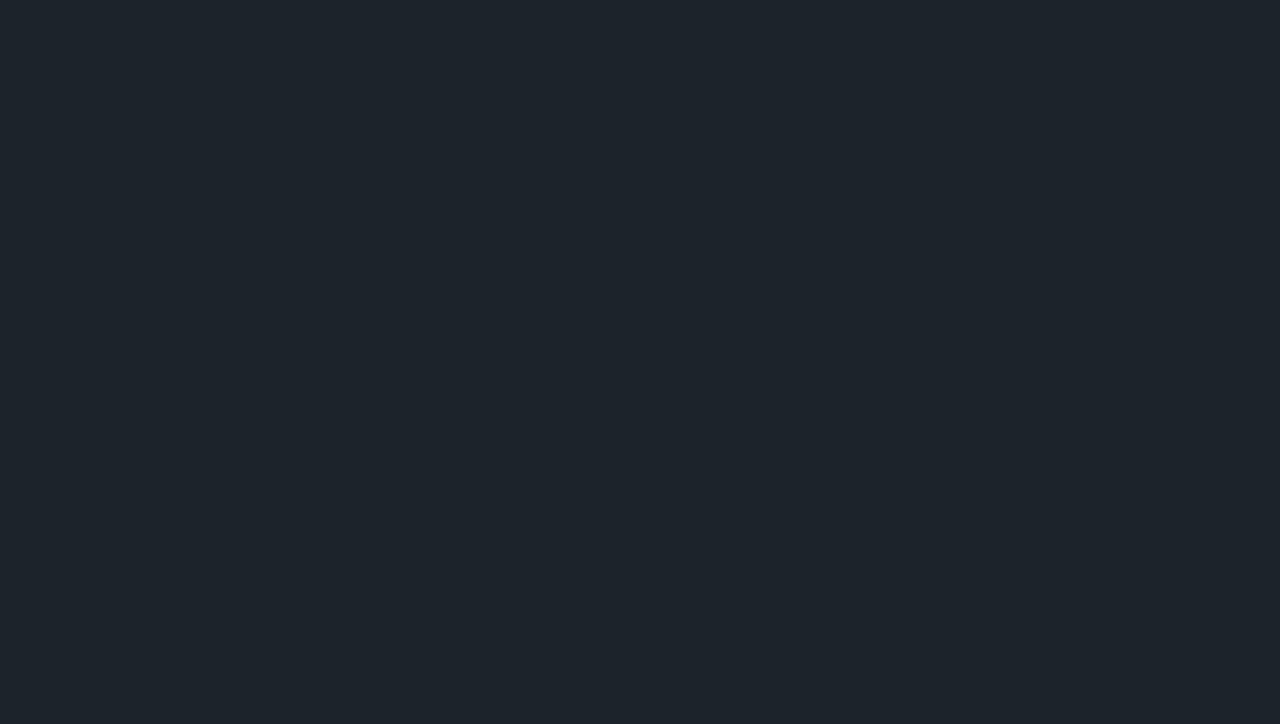
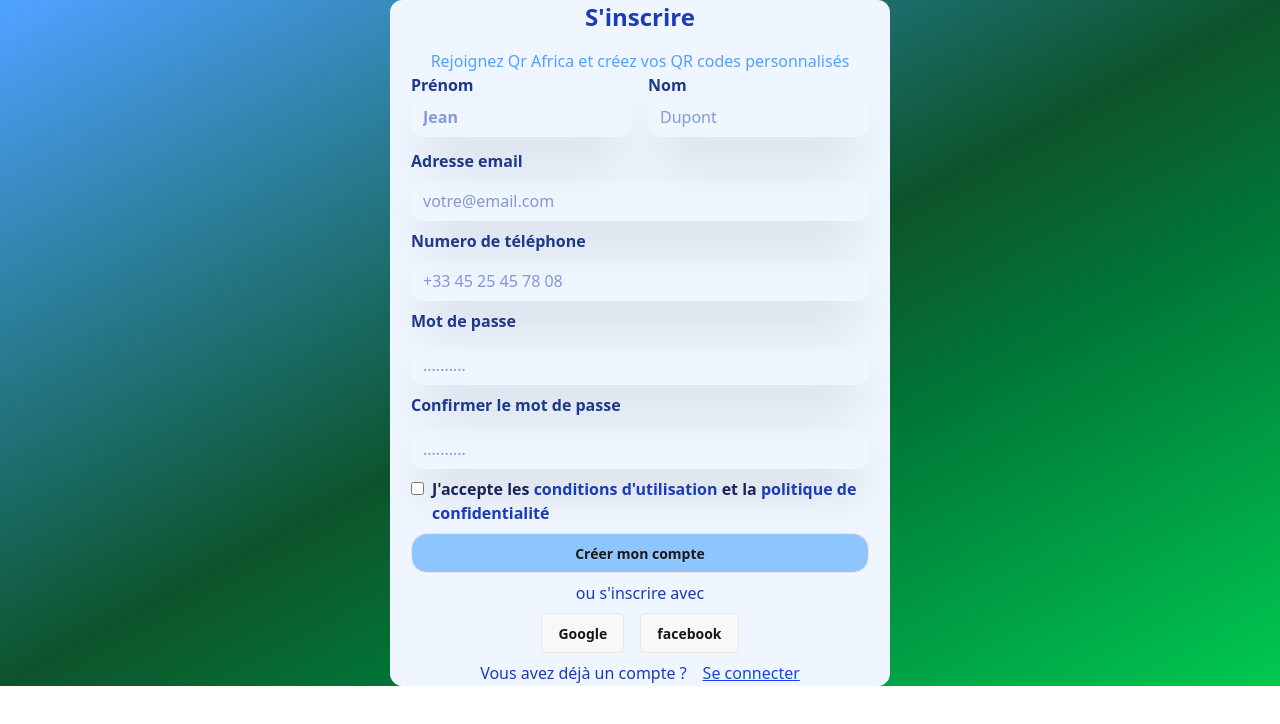
Before and after one commit to Eunock-web/QR-AFRICA-FRONT, a React (Vite) app: page / in a window 1280 px wide. Shown: the top 724 px of the page. Built offline with nearby package versions, Linux system fonts and the light colour scheme.

Commit message:
Implementation du front du Register

```diff
--- a/index.html
+++ b/index.html
@@ -1,5 +1,5 @@
 <!doctype html>
-<html lang="en" data-theme="dark">
+<html lang="en" data-theme="light">
   <head>
     <meta charset="UTF-8" />
     <link rel="icon" type="image/svg+xml" href="/vite.svg" />
--- a/src/App.jsx
+++ b/src/App.jsx
@@ -1,10 +1,11 @@
-import Button from "./components/utils/Button";
-
+import Register from './components/auth/Register'
 
 function App() {
   return (
     <div>
-
+      <div className="">
+        <Register />
+      </div>
     </div>
   )
 }
--- /dev/null
+++ b/src/components/auth/Login.jsx
@@ -0,0 +1,14 @@
+
+
+
+
+function Login() {
+    return (
+        <div>
+
+        </div>
+    )
+}
+
+
+export default Login
--- /dev/null
+++ b/src/components/auth/Register.jsx
@@ -0,0 +1,74 @@
+import Input from '../utils/Input'
+import Button from '../utils/Button'
+import Link   from '../Header/Link'
+
+function Register() {
+    return (
+        <div className=' bg-gradient-to-br from-blue-400 via-green-900 to-green-500'>
+            <div className="  flex flex-col items-center space-y-4 ">
+                <div className='bg-blue-50 px-5  border rounded-xl border-blue-50 w-[500px]'>
+                    <div className="space-y-4">
+                        <h3 className="text-2xl text-center font-bold text-blue-800">S'inscrire</h3>
+                        <p className="text-center text-blue-400 "> Rejoignez Qr Africa et créez vos QR codes personnalisés </p>
+                    </div>
+
+                    <div className="flex flex-row space-x-4 space-y-3">
+                        <div className='w-1/2 text-blue-800 '>
+                            <label htmlFor="prenom" className='text-blue-900 font-semibold'>Prénom</label>
+                            <Input type="text" placeholder="Jean" id="prenom" name="prenom" className = "focus:border-blue-500  w-full  h-10  shadow-2xl rounded-xl p-3 font-semibold" />
+                        </div>
+
+                        <div className='w-1/2  text-blue-800 '>
+                            <label htmlFor="prenom" className='text-blue-900 font-semibold' >Nom</label>
+                            <Input type="text" placeholder="Dupont" id="nom" name="nom" className = " focus:ring-2 focus:ring-blue-500  w-full  h-10  shadow-2xl rounded-xl p-3 font-semibold-[10px] " />
+                        </div>
+                    </div>
+
+                    <div className='flex left flex-col space-y-2  text-blue-800 '>
+
+                        <div className=" flex flex-col space-y-2 ">
+                                <label htmlFor="email" className='text-blue-900 font-semibold' >Adresse email</label>
+                                <Input type="email" placeholder="votre@email.com" id ="email" name="email" className = "focus:border-blue-500 w-full  h-10   shadow-2xl rounded-xl p-3 font-semibold-[10px] " />
+                        </div>
+
+                        <div className=" flex flex-col space-y-2 ">
+                                <label htmlFor="telephone" className='text-blue-900 font-semibold' >Numero  de téléphone</label>
+                                <Input type="text" placeholder="+33 45 25 45 78 08" id="telephone" name="telephone" className = "focus:border-blue-500 w-full  h-10  shadow-2xl rounded-xl p-3 font-semibold-[10px] " />
+                        </div>
+
+                        <div className=' flex flex-col space-y-3 '>
+                                <label htmlFor="password" className='text-blue-900 font-semibold' >Mot de passe</label>
+                                <Input type="password" placeholder=".........." id="password" name="password" className = "focus:border-blue-500 w-full  h-10  shadow-2xl rounded-xl p-3 font-semibold-[10px] " />
+                        </div>
+
+                        <div className=' flex flex-col space-y-3 ' >
+                                <label htmlFor="confirm_password" className='text-blue-900 font-semibold' >Confirmer le mot de passe</label>
+                                <Input type="password" placeholder=".........." id="confirm_password" name="password" className = "focus:border-blue-500 w-full  h-10   shadow-2xl rounded-xl p-3 font-semibold-[10px] " />
+                        </div>
+
+                        <div className='flex flex-row gap-2 space-y-3'>
+                            <Input type="checkbox" />
+                            <p className='font-semibold text-blue-950 '>J'accepte les <a href=" " className=' text-blue-800 '> conditions  d'utilisation </a> et la <a href="" className=' text-blue-800 ' > politique de confidentialité </a> </p>
+                        </div>
+
+                        <div className='space-y-2'>
+                            <Button className=" w-full bg-blue-300 rounded-2xl " > Créer mon compte </Button>
+                            <p className='text-center'> ou s'inscrire avec </p>
+                        </div>
+
+                        <div className='flex flex-row justify-center gap-4'>
+                            <Button>Google</Button>
+                            <Button>facebook</Button>
+                        </div>
+
+                        <div className=''>
+                            <p className='flex flex-row justify-center gap-4'>Vous avez déjà un compte ? <span> <Link className=""> Se connecter  </Link> </span> </p>
+                        </div>
+                    </div>
+                </div>
+            </div>
+        </div>
+    )
+}
+
+export default Register
--- a/src/components/header/Link.jsx
+++ b/src/components/header/Link.jsx
@@ -4,7 +4,7 @@
 function Link( props ) {
     return (
         <div className="">
-            <a href={ props.href } className={" link link-info " +  props.className } > { props.children } </a>
+            <a href={ props.href } className={" link text-blue-700 " +  props.className } > { props.children } </a>
         </div>
     )
 }
--- a/src/components/utils/Input.jsx
+++ b/src/components/utils/Input.jsx
@@ -6,7 +6,7 @@ function Input(props) {
         <div>
             <input
                 type={props.type || "text"}
-                className={props.className}
+                className={"  focus:ring-2 focus:ring-blue-500  " + props.className}
                 placeholder={props.placeholder}
                 value={props.value}
                 onChange={props.onChange}
```
